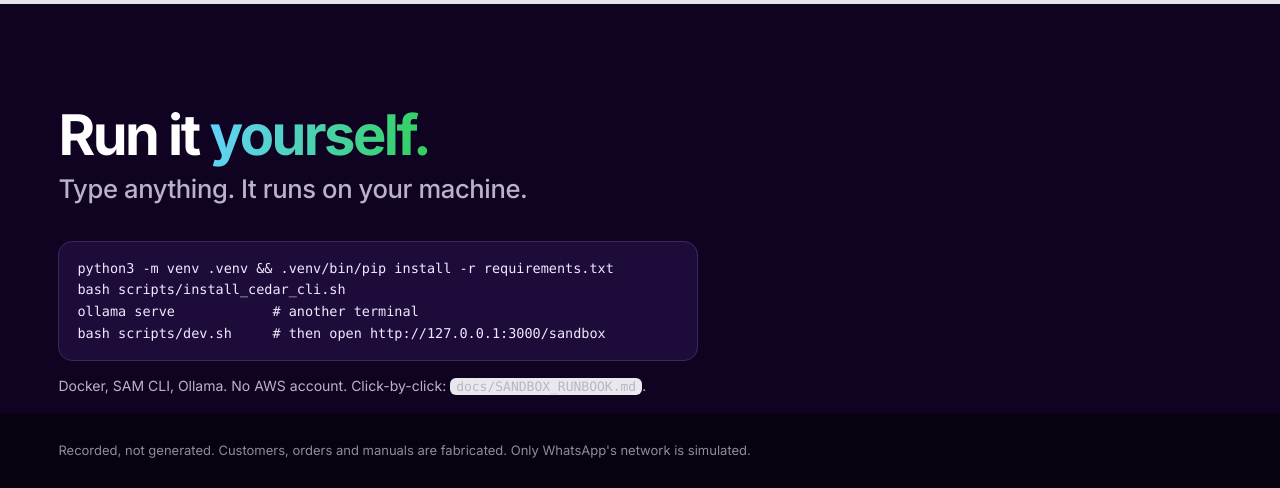
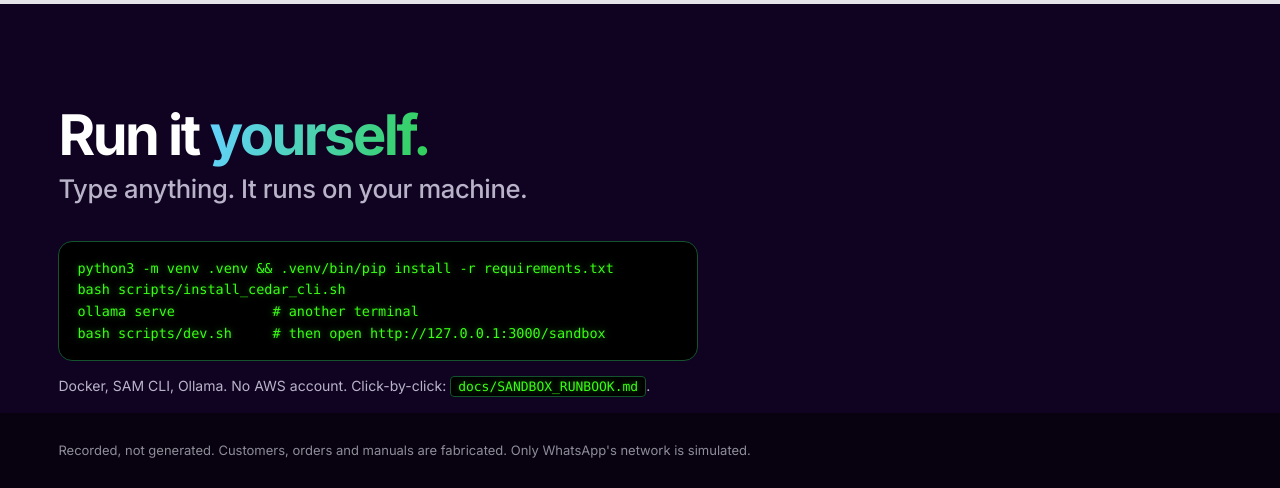
Before and after one commit to hrsh-kr/aftercare, a Python web app: template src/webapp/templates/demo.html in a window 1280 px wide. Shown: the part 3708-4196 px from the top of the page. Run offline with Jinja, Linux system fonts and the light colour scheme; the template is opened without the code that fills it, so the values that code supplies are empty.

Commit message:
Live demo: 'Run it yourself' commands and file names as bright green on black, like an old terminal
Co-Authored-By: Claude Sonnet 5 <noreply@anthropic.com>

```diff
--- a/public/static/playback.css
+++ b/public/static/playback.css
@@ -300,3 +300,7 @@ button{font:inherit;color:inherit;}
 .pb-foot p{padding-top:0;}
 
 @media(max-width:860px){.pb-order{grid-template-columns:minmax(0,1fr);}}
+
+/* old-terminal look for the commands and file names in "Run it yourself" */
+.pb-band.b4 .pb-run-body pre,.pb-band.b4 .pb-run-body code,.pb-band.b4 code{background:#000;color:#39ff14;text-shadow:0 0 6px rgba(57,255,20,.45);border:1px solid #14532d;}
+.pb-band.b4 .pb-run-body code{border-radius:4px;padding:2px 7px;}
```
